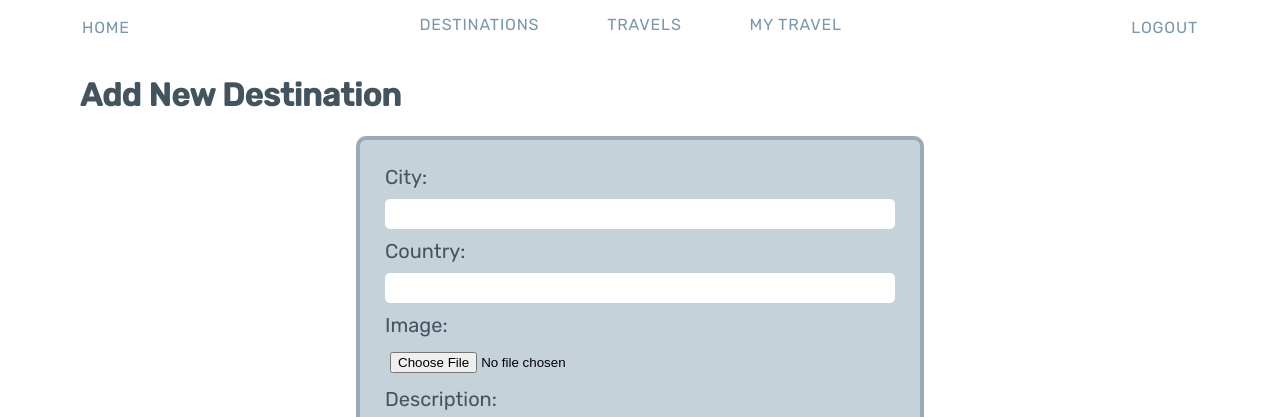
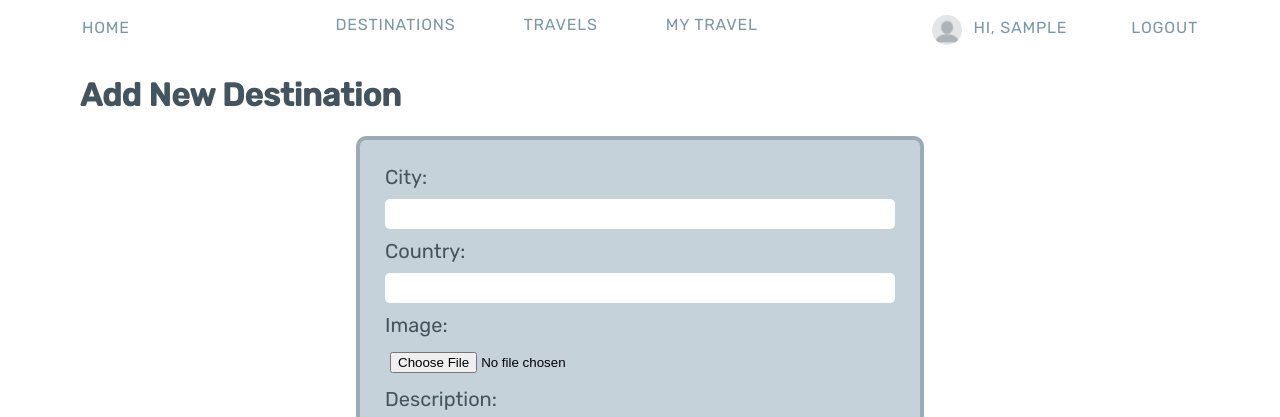
Before and after one commit to jihyekwak/project-4-travel, a Django app: page /destinations/new in a window 1280 px wide. Shown: the top 417 px of the page. Run offline with Django 4.2, Linux system fonts and the light colour scheme; the visitor is signed in with stand-in values (Sample User, id 1).

Commit message:
profile img at navbar

```diff
--- a/main_app/static/styles/styles.css
+++ b/main_app/static/styles/styles.css
@@ -38,6 +38,10 @@ nav {
     float: right;
 }
 
+.profile-image {
+    margin-right: -20px;
+}
+
 nav a {
     text-decoration: none;
     color: #7B98AA;
@@ -51,6 +55,12 @@ nav a {
 
 nav a:hover {
 	color: #44545E;
+}
+
+.profile-image {
+    width: 30px;
+    height: 30px;
+    border-radius: 15px;
 }
 
 /* -------------
--- a/main_app/templates/base.html
+++ b/main_app/templates/base.html
@@ -13,15 +13,21 @@
     <nav>
       <!-- <a href="/admin">Admin</a> -->
       <a class="nav-left" href="/">Home</a>
-      <div>
-
-      </div>
       <a href="/destinations">Destinations</a>
       <a href="/travels">Travels</a>
       <!-- <a href="/travels/new">New Travel</a> -->
       {% if user.is_authenticated%}
         <a href="{% url 'profile' user.username %}">My Travel</a>
         <a class="nav-right" href="/logout">Logout</a>
+        <a class="username nav-right" href="">Hi, {{user.username}}</a>
+        <div class="nav-right">
+          {% if user.profile_image %}
+            <img class="profile-image" src="{{user.profile_image.url}}" alt="">
+          {% else %}
+            <img class="profile-image" src="{% static 'images/blank-profile-picture.png' %}" alt="">
+          {% endif %}
+        </div>
+
       {% else %}
         <a class="nav-right" href="/login">Login</a>
         <a class="nav-right"href="/signup">Signup</a>
```
Also changed, not shown: main_app/static/images/blank-profile-picture.png (added).
